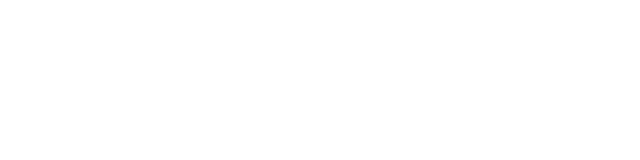
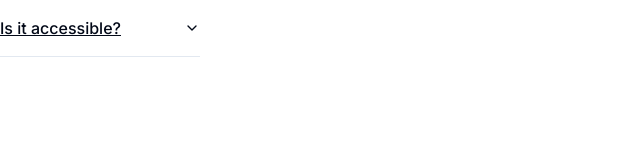
Before and after one commit to evilusean/CourseraGoogleFCC, a Next.js app in the folder FCC-React-ShadCN-UI/recipsean/: page / in a window 1280 px wide. Shown: the top 160 px of the page, without its empty margins (0-640 px from the left). Built offline with nearby package versions, Linux system fonts and the light colour scheme.

Commit message:
added accordian
title is messed up

```diff
--- /dev/null
+++ b/FCC-React-ShadCN-UI/recipsean/src/app/SHADCN/MyAccordion.tsx
@@ -0,0 +1,24 @@
+import React from 'react'
+import {
+    Accordion,
+    AccordionContent,
+    AccordionItem,
+    AccordionTrigger,
+  } from "@/components/ui/accordion"
+
+function MyAccordion() {
+  return (
+<div className='w-[200px]'>
+<Accordion type="single" collapsible>
+  <AccordionItem value="item-1">
+    <AccordionTrigger>Is it accessible?</AccordionTrigger>
+    <AccordionContent>
+      Yes. It adheres to the WAI-ARIA design pattern.
+    </AccordionContent>
+  </AccordionItem>
+</Accordion>
+</div>
+  )
+}
+
+export default MyAccordion
--- a/FCC-React-ShadCN-UI/recipsean/src/app/layout.tsx
+++ b/FCC-React-ShadCN-UI/recipsean/src/app/layout.tsx
@@ -1,12 +1,13 @@
 import type { Metadata } from "next";
 import { Inter } from "next/font/google";
 import "./globals.css";
+import Head from 'next/head'; // Import the Head component
 
 const inter = Inter({ subsets: ["latin"] });
 
 export const metadata: Metadata = {
-  title: "Create Next App",
-  description: "Generated by create next app",
+  title: "Sean's ShadCN Component Testing Ground (ThunderDome)",
+  description: "Trying out many VariaSeans of components",
 };
 
 export default function RootLayout({
@@ -16,6 +17,9 @@ export default function RootLayout({
 }>) {
   return (
     <html lang="en">
+      <Head>
+        <title>Sean's ShadCN Component Testing Ground (ThunderDome)</title> {/* Set the title here */}
+      </Head>
       <body className={inter.className}>{children}</body>
     </html>
   );
--- a/FCC-React-ShadCN-UI/recipsean/src/app/page.tsx
+++ b/FCC-React-ShadCN-UI/recipsean/src/app/page.tsx
@@ -1,9 +1,11 @@
 import React from 'react'
+import MyAccordion from './SHADCN/MyAccordion'
 
 function page() {
   return (
+
     <div>
-
+      <MyAccordion />
     </div>
   )
 }
```
